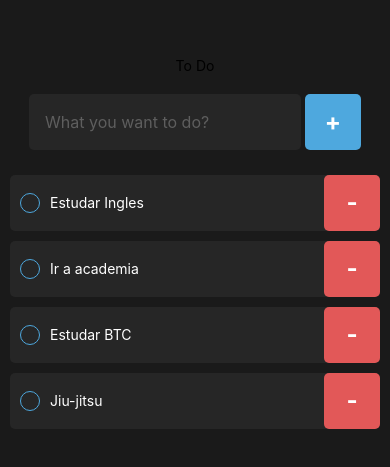
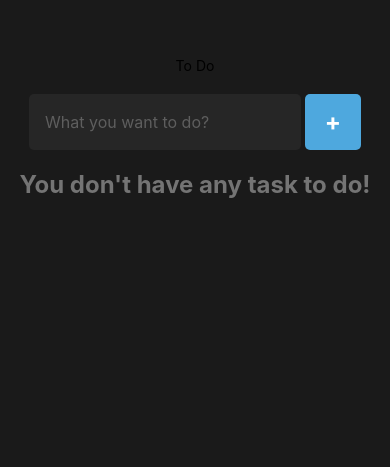
Before and after one commit to phmc99/study-reactnative-todo, a React Native app: screen / in a window 390 px wide. Shown: the part 129-596 px from the top of the page. Built offline with nearby package versions, Linux system fonts and the light colour scheme.

Commit message:
WIP - Adding and removing tasks

```diff
--- a/package.json
+++ b/package.json
@@ -12,7 +12,8 @@
     "expo": "~52.0.37",
     "expo-status-bar": "~2.0.1",
     "react": "18.3.1",
-    "react-native": "0.76.7"
+    "react-native": "0.76.7",
+    "react-native-uuid": "^2.0.3"
   },
   "devDependencies": {
     "@babel/core": "^7.25.2",
--- a/src/components/Todo/index.tsx
+++ b/src/components/Todo/index.tsx
@@ -1,11 +1,9 @@
 import { Text, TouchableOpacity, View } from "react-native";
 import { todoStyles } from "./styles";
+import { TodoType } from "../../types";
 
 interface ITodo {
-  todo: {
-    isCompleted: boolean,
-    description: string
-  },
+  todo: TodoType,
   onRemove: () => void
 }
 
--- a/src/screens/Home/index.tsx
+++ b/src/screens/Home/index.tsx
@@ -1,15 +1,29 @@
 import { Alert, FlatList, Text, TextInput, TouchableOpacity, View } from 'react-native';
 import { homeStyles } from './style';
 import Todo from '../../components/Todo';
+import { TodoType } from '../../types';
+import { useState } from 'react';
+import uuid from 'react-native-uuid';
 
 export default function Home() {
-  const todos = [{ isCompleted: false, description: "Estudar Ingles" }, { isCompleted: true, description: "Ir a academia" }, { isCompleted: false, description: "Estudar BTC" }, { isCompleted: true, description: "Jiu-jitsu" }]
+  const [todos, setTodos] = useState<TodoType[]>([])
+  const [description, setDescription] = useState("")
 
   const handleAddTodo = () => {
-    console.log("Check")
+    if (description.length === 0 || description.trim() === "") {
+      return Alert.alert("Warning", "Type a description to create a task.")
+    }
+
+    const newTodo: TodoType = {
+      id: uuid.v4(),
+      description,
+      isCompleted: false
+    }
+    setTodos(previous => [...previous, newTodo])
+    setDescription("")
   }
 
-  const handleDeleteTodo = () => {
+  const handleDeleteTodo = (id: string) => {
     Alert.alert("Remove", "Do you want to remove this task?",
       [
         {
@@ -18,7 +32,19 @@ export default function Home() {
         },
         {
           text: "Yes",
-          onPress: () => Alert.alert("Removed", "You removed this taks from your list.")
+          onPress: () => {
+            const todoIndex = todos.findIndex(todo => todo.id === id)
+
+            if (todoIndex === -1) return
+
+            const newList = [...todos]
+
+            newList.splice(todoIndex, 1)
+
+            setTodos(newList)
+
+            return Alert.alert("Removed", "You removed this taks from your list.")
+          }
         },
       ]
     )
@@ -28,18 +54,24 @@ export default function Home() {
     <View style={homeStyles.container}>
       <Text>To Do</Text>
       <View style={homeStyles.flex}>
-        <TextInput style={homeStyles.input} placeholder='What you want to do?' placeholderTextColor={"#5E5E5E"} />
+        <TextInput
+          style={homeStyles.input}
+          placeholder='What you want to do?'
+          placeholderTextColor={"#5E5E5E"}
+          onChangeText={text => setDescription(text)}
+          value={description}
+        />
         <TouchableOpacity style={homeStyles.createButton} onPress={handleAddTodo}><Text style={homeStyles.createButtonText}>+</Text></TouchableOpacity>
       </View>
       <FlatList
         style={homeStyles.todoList}
         data={todos}
-        keyExtractor={item => item.description}
+        keyExtractor={item => item.id}
         renderItem={({ item }) => (
           <Todo
             key={item.description}
             todo={{ ...item }}
-            onRemove={handleDeleteTodo}
+            onRemove={() => handleDeleteTodo(item.id)}
           />
         )}
         ListEmptyComponent={() => (<Text style={homeStyles.emptyTodosText}>You don't have any task to do!</Text>)}
--- /dev/null
+++ b/src/types/index.ts
@@ -0,0 +1,5 @@
+export type TodoType = {
+  id: string,
+  isCompleted: boolean,
+  description: string
+}
```
Also changed, not shown: 1 other file (tests, documents, lock files or other folders).
